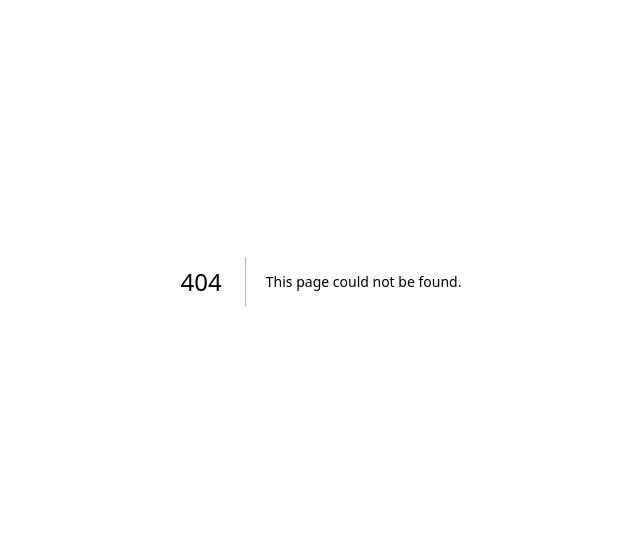
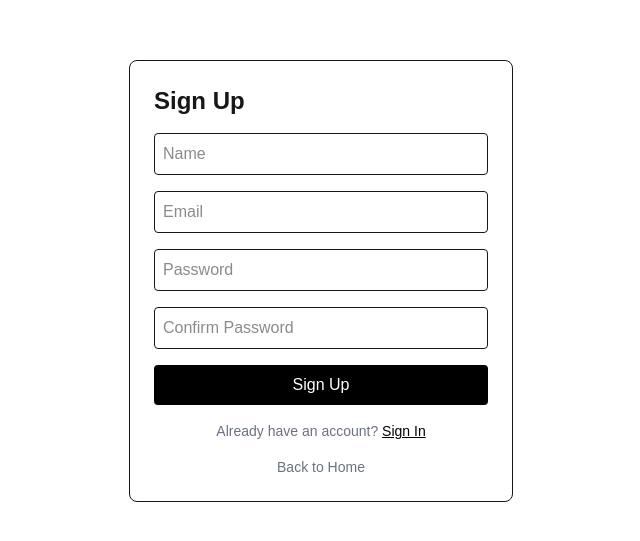
Before and after one commit to ampfibi1/industrial-solutions-platform, a Next.js app in the folder frontend/: page /auth/signup in a window 1280 px wide. Before the commit this address had no page. Shown: the part 119-660 px from the top of the page, without its empty margins (319-959 px from the left). Built offline with nearby package versions, Linux system fonts and the light colour scheme.

Commit message:
final lab-task

```diff
--- /dev/null
+++ b/frontend/app/admin/[id]/page.tsx
@@ -0,0 +1,11 @@
+export default async function AdminPage({params}: {params:{ id: string }}) {
+    const { id } = await params;
+    return (
+      <main className="flex min-h-screen items-center justify-center">
+        <div>
+          <h1 className="text-3xl font-bold">Admin Dashboard</h1>
+          <p className="mt-2 text-gray-500">Admin ID: {id}</p>
+        </div>
+      </main>
+    );
+}
--- /dev/null
+++ b/frontend/app/auth/signin/page.tsx
@@ -0,0 +1,67 @@
+"use client";
+
+import Link from "next/link";
+import { useState } from "react";
+import { z } from "zod";
+import { useRouter } from "next/navigation";
+
+const signInSchema = z.object({
+  email: z.string().email("Invalid email"),
+  password: z.string().min(6, "Password must be at least 6 characters"),
+});
+
+export default function SignIn() {
+  const [error, setError] = useState("");
+  const router = useRouter();
+
+  function handleSubmit(e: React.FormEvent<HTMLFormElement>) {
+    e.preventDefault();
+    setError("");
+
+    const formData = new FormData(e.currentTarget);
+
+    const result = signInSchema.safeParse({
+      email: formData.get("email"),
+      password: formData.get("password"),
+    });
+
+    if (!result.success) {
+      setError(result.error.issues[0]?.message ?? "Invalid input");
+      return;
+    }
+
+    const { email, password } = result.data;
+    console.log("Email:", email);
+    console.log("Password:", password);
+    if (email === "tamjid@gmail.com" && password === "tamjid") {
+      router.push("/admin/tamjid");
+      return;
+    }
+
+    setError("Invalid email or password");
+  }
+
+  return (
+    <main className="flex min-h-screen items-center justify-center">
+      <form onSubmit={handleSubmit} className="w-full max-w-sm space-y-4 rounded-lg border p-6">
+        <h1 className="text-2xl font-bold">Sign In</h1>
+
+        {error && <p className="text-sm text-red-500">{error}</p>}
+
+        <input name="email" type="text" placeholder="Email" className="w-full rounded border p-2" value="tamjid@gmail.com"/>
+        <input  name="password"  type="text"  placeholder="Password"  className="w-full rounded border p-2" value="tamjid"/>
+
+        <button  type="submit"  className="w-full rounded bg-black p-2 text-white"> Sign In</button>
+
+        <p className="text-center text-sm text-gray-500">
+          Don't have an account?{" "}
+          <Link href="/auth/signup" className="text-black underline">Sign Up</Link>
+        </p>
+
+        <p className="text-center text-sm">
+          <Link href="/" className="text-gray-500 hover:text-black"> Back to Home</Link>
+        </p>
+      </form>
+    </main>
+  );
+}
--- /dev/null
+++ b/frontend/app/auth/signup/page.tsx
@@ -0,0 +1,70 @@
+"use client";
+
+import Link from "next/link";
+import { useState } from "react";
+import { z } from "zod";
+
+const signUpSchema = z
+  .object({
+    name: z.string().min(2, "Name must be at least 2 characters"),
+    email: z.string().email("Invalid email"),
+    password: z.string().min(6, "Password must be at least 6 characters"),
+    confirmPassword: z.string(),
+  })
+  .refine((data) => data.password === data.confirmPassword, {
+    message: "Passwords do not match",
+    path: ["confirmPassword"],
+  });
+
+export default function SignUp() {
+  const [error, setError] = useState("");
+
+  function handleSubmit(e: React.FormEvent<HTMLFormElement>) {
+    e.preventDefault();
+    setError("");
+
+    const formData = new FormData(e.currentTarget);
+
+    const result = signUpSchema.safeParse({
+      name: formData.get("name"),
+      email: formData.get("email"),
+      password: formData.get("password"),
+      confirmPassword: formData.get("confirmPassword"),
+    });
+
+    if (!result.success) {
+      setError(result.error.issues[0].message);
+      return;
+    }
+
+    console.log(result.data);
+  }
+
+  return (
+    <main className="flex min-h-screen items-center justify-center">
+        <form  onSubmit={handleSubmit}  className="w-full max-w-sm space-y-4 rounded-lg border p-6">
+            <h1 className="text-2xl font-bold">Sign Up</h1>
+
+            {error && <p className="text-sm text-red-500">{error}</p>}
+
+            <input name="name" type="text" placeholder="Name" className="w-full rounded border p-2"/>
+            <input name="email" type="text" placeholder="Email" className="w-full rounded border p-2"/>
+
+            <input  name="password"  type="text" placeholder="Password"  className="w-full rounded border p-2"/>
+
+            <input  name="confirmPassword"  type="text"  placeholder="Confirm Password"  className="w-full rounded border p-2"/>
+
+            <button  type="submit"  className="w-full rounded bg-black p-2 text-white">Sign Up</button>
+
+            <p className="text-center text-sm text-gray-500">
+              Already have an account?{" "}
+              <Link href="/auth/signin" className="text-black underline">Sign In</Link>
+            </p>
+
+            <p className="text-center text-sm">
+              <Link href="/" className="text-gray-500 hover:text-black">Back to Home</Link>
+            </p>
+      </form>
+    </main>
+  );
+}
--- a/frontend/app/page.tsx
+++ b/frontend/app/page.tsx
@@ -1,69 +1,28 @@
-import Image from "next/image";
+import Footer from "@/components/footer";
+import Header from "@/components/header";
 
 export default function Home() {
   return (
-    <div className="flex flex-col flex-1 items-center justify-center bg-zinc-50 font-sans dark:bg-black">
-      <main className="flex flex-1 w-full max-w-3xl flex-col items-center justify-between py-32 px-16 bg-white dark:bg-black sm:items-start">
-        <Image
-          className="dark:invert h-5 w-[100px]"
-          src="/next.svg"
-          alt="Next.js logo"
-          width={100}
-          height={20}
-          priority
-        />
-        <div className="flex flex-col items-center gap-6 text-center sm:items-start sm:text-left">
-          <h1 className="max-w-xs text-3xl font-semibold leading-10 tracking-tight text-black dark:text-zinc-50">
-            To get started, edit the{" "}
-            <code className="rounded bg-black/[.06] px-1.5 py-0.5 font-mono text-[0.9em] dark:bg-white/[.08]">
-              page.tsx
-            </code>{" "}
-            file.
+    <>
+      <Header />
+
+      <main className="min-h-screen">
+        <section className="flex min-h-[70vh] flex-col items-center justify-center text-center px-4">
+          <h1 className="text-4xl font-bold">
+            Industrial Solutions Platform
           </h1>
-          <p className="max-w-md text-lg leading-8 text-zinc-600 dark:text-zinc-400">
-            Looking for a starting point or more instructions? Head over to{" "}
-            <a
-              href="https://vercel.com/templates?framework=next.js&utm_source=create-next-app&utm_medium=appdir-template-tw&utm_campaign=create-next-app"
-              className="font-medium text-zinc-950 dark:text-zinc-50"
-            >
-              Templates
-            </a>{" "}
-            or the{" "}
-            <a
-              href="https://nextjs.org/learn?utm_source=create-next-app&utm_medium=appdir-template-tw&utm_campaign=create-next-app"
-              className="font-medium text-zinc-950 dark:text-zinc-50"
-            >
-              Learning
-            </a>{" "}
-            center.
+
+          <p className="mt-4 max-w-xl text-gray-600">
+            Connect businesses with reliable industrial products and solutions.
           </p>
-        </div>
-        <div className="flex flex-col gap-4 text-base font-medium sm:flex-row">
-          <a
-            className="flex h-12 w-full items-center justify-center gap-2 rounded-full bg-foreground px-5 text-background transition-colors hover:bg-[#383838] dark:hover:bg-[#ccc] md:w-[158px]"
-            href="https://vercel.com/new?utm_source=create-next-app&utm_medium=appdir-template-tw&utm_campaign=create-next-app"
-            target="_blank"
-            rel="noopener noreferrer"
-          >
-            <Image
-              className="dark:invert h-[14px] w-4"
-              src="/vercel.svg"
-              alt="Vercel logomark"
-              width={16}
-              height={14}
-            />
-            Deploy Now
-          </a>
-          <a
-            className="flex h-12 w-full items-center justify-center rounded-full border border-solid border-black/[.08] px-5 transition-colors hover:border-transparent hover:bg-black/[.04] dark:border-white/[.145] dark:hover:bg-[#1a1a1a] md:w-[158px]"
-            href="https://nextjs.org/docs?utm_source=create-next-app&utm_medium=appdir-template-tw&utm_campaign=create-next-app"
-            target="_blank"
-            rel="noopener noreferrer"
-          >
-            Documentation
-          </a>
-        </div>
+
+          <button className="mt-6 rounded-md bg-black px-6 py-3 text-white">
+            Get Started
+          </button>
+        </section>
       </main>
-    </div>
+
+      <Footer />
+    </>
   );
 }
--- /dev/null
+++ b/frontend/components/footer.tsx
@@ -0,0 +1,8 @@
+
+export default function Footer() {
+  return (
+    <footer className="border-t py-6 text-center text-sm text-gray-500">
+      © 2026 Your Company. All rights reserved.
+    </footer>
+  );
+}
--- /dev/null
+++ b/frontend/components/header.tsx
@@ -0,0 +1,24 @@
+"use client";
+
+import Link from "next/link";
+import Logo from "./logo";
+
+export default function Header() {
+  return (
+    <header className="flex items-center justify-between px-8 py-4 border-b">
+        <Logo/>
+        <Link href="/" className="text-xl font-bold left">Industrial Solutions</Link>
+        <nav className="flex items-center gap-6" aria-label="Primary navigation">
+            <Link href="/" className="text-sm font-medium hover:text-blue-600">Buyer</Link>
+            <Link href="/" className="text-sm font-medium hover:text-blue-600">Supplier</Link>
+            <Link href="/" className="text-sm font-medium hover:text-blue-600">Industry Insights</Link>
+            <Link href="/" className="text-sm font-medium hover:text-blue-600">Claim Your Company</Link>
+        </nav>
+        <span className="flex items-center gap-4">
+            <Link href="/auth/signin" className="px-4 py-2 text-sm font-medium hover:text-blue-600">Sign In</Link>
+            <Link href="/auth/signup" className="px-4 py-2 text-sm font-medium text-white bg-blue-600 rounded-md hover:bg-blue-700">Sign Up</Link>
+
+        </span>
+    </header>
+  );
+}
--- /dev/null
+++ b/frontend/components/logo.tsx
@@ -0,0 +1,11 @@
+import Link from "next/link";
+import Image from "next/image";
+import logo from "@/public/images/logo.svg";
+
+export default function Logo() {
+  return (
+    <Link href="/" className="inline-flex shrink-0" aria-label="Industrial Solutions">
+      <Image src={logo} alt="Industrial Solutions logo" width={32} height={32} />
+    </Link>
+  );
+}
--- a/frontend/package.json
+++ b/frontend/package.json
@@ -11,7 +11,8 @@
   "dependencies": {
     "next": "16.3.1",
     "react": "19.2.8",
-    "react-dom": "19.2.8"
+    "react-dom": "19.2.8",
+    "zod": "^4.4.3"
   },
   "devDependencies": {
     "@tailwindcss/postcss": "^4",
```
Also changed, not shown: frontend/public/images/logo.svg (added), 1 other file (tests, documents, lock files or other folders).
